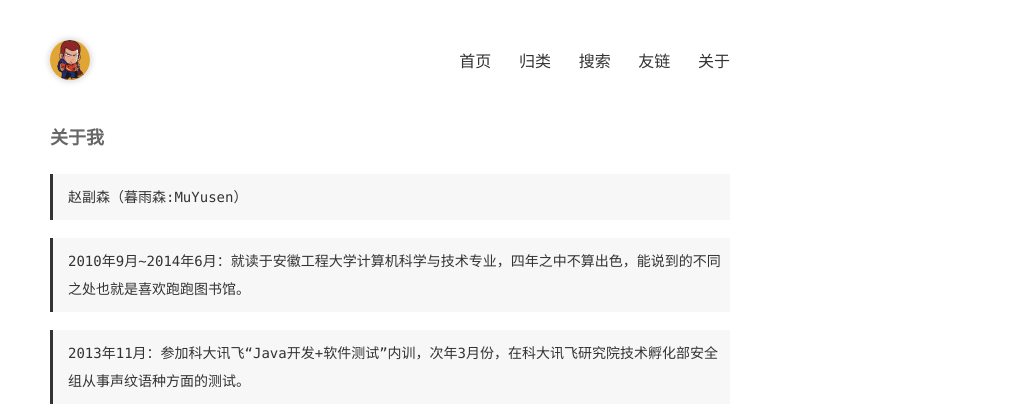
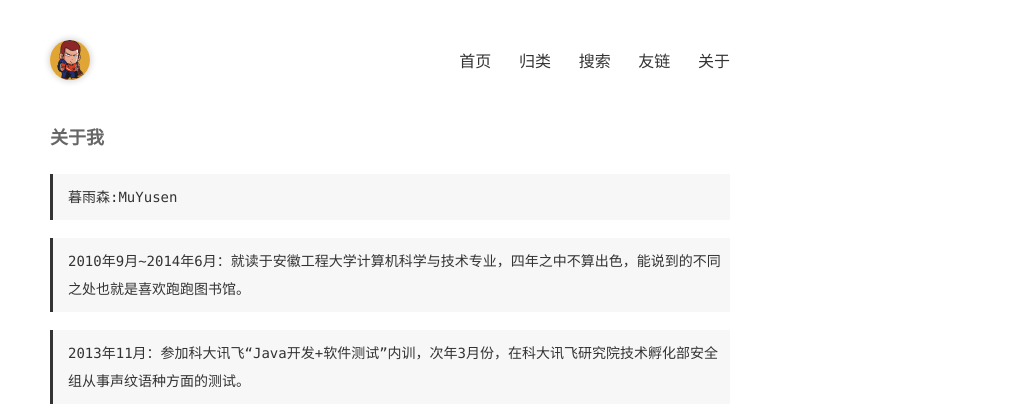
Before and after one commit to MuYusen/muyusen.github.io, a Jekyll site: the page built from pages/about.md, in a window 1280 px wide. Shown: the top 406 px of the page, without its empty margins (250-1280 px from the left). Built offline with Jekyll 4.4.1, drawn with Linux system fonts in a browser that asks for light colours; comment, search, counter and statistics services are not loaded.

Commit message:
remove real name
Change-Id: I9ef2a145fda46d0282efb9960c8488165557f57e

```diff
--- a/pages/about.md
+++ b/pages/about.md
@@ -3,7 +3,7 @@ layout: mypost
 title: 关于我
 ---
 
-> 赵副森（暮雨森:MuYusen）
+> 暮雨森:MuYusen
 
 > 2010年9月~2014年6月：就读于安徽工程大学计算机科学与技术专业，四年之中不算出色，能说到的不同之处也就是喜欢跑跑图书馆。
 
```
